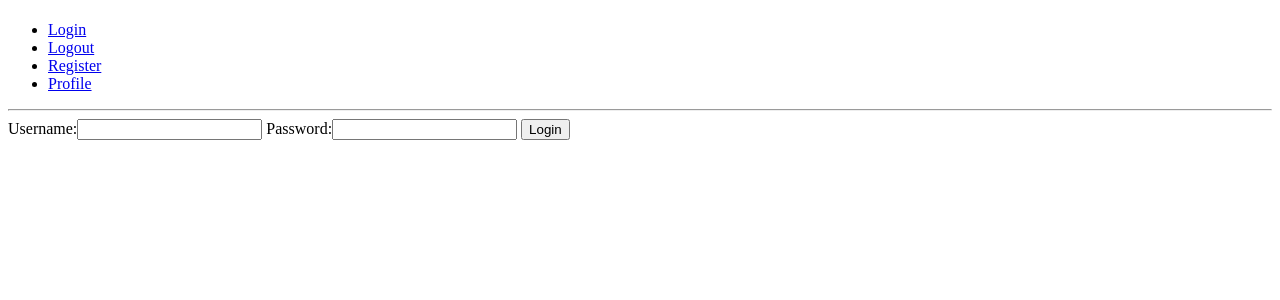
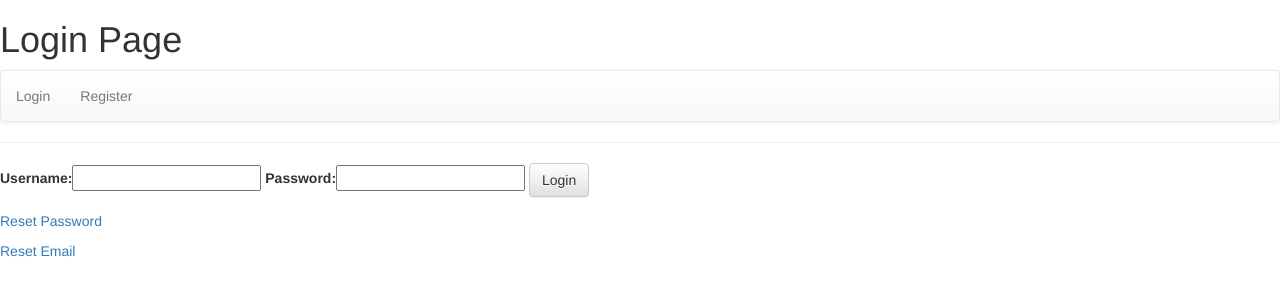
Before and after one commit to AlanOSheadev/Django-authenttication, a Django app: page /accounts/login/ in a window 1280 px wide. Shown: the top 300 px of the page. Run offline with Django 3.2, Linux system fonts and the light colour scheme; some libraries are stand-ins or nearby versions.

Commit message:
added forms and style to forms

```diff
--- a/accounts/forms.py
+++ b/accounts/forms.py
@@ -1,4 +1,7 @@
 from django import forms
+from django.contrib.auth.models import User
+from django.contrib.auth.forms import UserCreationForm
+from django.core.exceptions import ValidationError
 
 
 class UserLoginForm(forms.Form):
@@ -6,3 +9,37 @@ class UserLoginForm(forms.Form):
 
     username = forms.CharField()
     password = forms.CharField(widget=forms.PasswordInput)
+
+
+class UserRegistrationForm(UserCreationForm):
+    """Form used to register a new user"""
+
+    password1 = forms.CharField(
+        label="Password",
+        widget=forms.PasswordInput)
+    password2 = forms.CharField(
+        label="Password Confirmation",
+        widget=forms.PasswordInput)
+
+    class Meta:
+        model = User
+        fields = ['email', 'username', 'password1', 'password2']
+
+    def clean_email(self):
+        email = self.cleaned_data.get('email')
+        username = self.cleaned_data.get('username')
+        if User.objects.filter(email=email).exclude(username=username):
+            raise forms.ValidationError(u'Email address must be unique')
+        return email
+
+    def clean_password2(self):
+        password1 = self.cleaned_data.get('password1')
+        password2 = self.cleaned_data.get('password2')
+
+        if not password1 or not password2:
+            raise ValidationError("Please confirm your password")
+
+        if password1 != password2:
+            raise ValidationError("Passwords must match")
+
+        return password2
--- a/accounts/templates/index.html
+++ b/accounts/templates/index.html
@@ -1,5 +1 @@
-{% extends 'base.html' %}
-
-{block page_title}Home Page{ endblock}
-
-{block page_heading}Home{ endblock}
+{% extends 'base.html' %} {% block page_title %}Home Page{% endblock %} {% block page_heading %}Home{% endblock %}
--- a/accounts/templates/login.html
+++ b/accounts/templates/login.html
@@ -1,13 +1,13 @@
 {% extends 'base.html' %}
 
-{block page_title}Login Page{ endblock}
+{% load bootstrap_tags %}
 
-{block page_heading}User Login{ endblock}
+{% block page_title %}Login Page{% endblock %} {% block page_heading %}Login Page{% endblock %} {% block content %}
+<form method="POST">
+    {% csrf_token %} {{ login_form | as_bootstrap }}
+    <button type="submit" class="btn btn-default">Login</button>
+</form>
 
-{% block content %}
-<form method="POST">
-    {% csrf_token %}
-    {{ login_form }}
-    <button type="submit">Login</button>
-    </form>
+<p><a href="{% url 'password_reset' %}">Reset Password</a></p>
+<p><a href="{% url 'password_reset' %}">Reset Email</a></p>
 {% endblock %}
--- /dev/null
+++ b/accounts/templates/profile.html
@@ -0,0 +1,5 @@
+{% extends 'base.html' %} {% block page_title %}{{ user }}'s Profile Page{% endblock %} {% block page_heading %}{{ user }}'s Profile{% endblock %}
+
+{% block content%}
+<p>{{ profile.email }}</p>
+{% endblock %}
--- /dev/null
+++ b/accounts/url_reset.py
@@ -0,0 +1,11 @@
+from django.conf.urls import url
+from django.core.urlresolvers import reverse_lazy
+from django.contrib.auth.views import password_reset, password_reset_done, password_reset_confirm, password_reset_complete
+
+urlpatterns = [
+    url('^$', password_reset, {'post_reset_redirect': reverse_lazy('password_reset_done')}, name='password_reset'),
+    url(r'^done/$', password_reset_done, name='password_reset_done'),
+    url(r'^(?P<uidb64>[0-9A-Za-z]+)-(?P<token>.+)/$', password_reset_confirm,
+        {'post_reset_redirect': reverse_lazy('password_reset_complete')}, name='password_reset_confirm'),
+    url('^complete/$', password_reset_complete, name='password_reset_complete')
+]
--- /dev/null
+++ b/accounts/urls.py
@@ -0,0 +1,11 @@
+from django.conf.urls import url, include
+from accounts.views import logout, login, registration, user_profile
+from accounts import url_reset
+
+urlpatterns = [
+    url(r'^logout/', logout, name="logout"),
+    url(r'^login/', login, name="login"),
+    url(r'^register/', registration, name="registration"),
+    url(r'^profile/', user_profile, name="profile"),
+    url(r'^password-reset/', include(url_reset))
+]
--- a/accounts/views.py
+++ b/accounts/views.py
@@ -1,34 +1,69 @@
 from django.shortcuts import render, redirect, reverse
 from django.contrib import auth, messages
-from accounts.forms import UserLoginForm
+from django.contrib.auth.decorators import login_required
+from django.contrib.auth.models import User
+from accounts.forms import UserLoginForm, UserRegistrationForm
 
 
 def index(request):
     """Return the index.html file"""
     return render(request,  'index.html')
 
-
+@login_required
 def logout(request):
     """Log the user out"""
     auth.logout(request)
-    messages.success(request, 'You have been successfully logged out')
+    messages.success(request, "You have successfully been logged out")
     return redirect(reverse('index'))
 
 
 def login(request):
     """Return a login page"""
+    if request.user.is_authenticated:
+        return redirect(reverse('index'))
     if request.method == "POST":
         login_form = UserLoginForm(request.POST)
 
         if login_form.is_valid():
             user = auth.authenticate(username=request.POST['username'],
-                                     password=request.POST['password'])
+                                    password=request.POST['password'])
+            messages.success(request, "You have successfully logged in!")
 
             if user:
                 auth.login(user=user, request=request)
-                messages.success(request, "You have successfully logged in!")
+                return redirect(reverse('index'))
             else:
                 login_form.add_error(None, "Your username or password is incorrect")
     else:
         login_form = UserLoginForm()
     return render(request, 'login.html', {'login_form': login_form})
+
+
+def registration(request):
+    """Render the registration page"""
+    if request.user.is_authenticated:
+        return redirect(reverse('index'))
+
+    if request.method == "POST":
+        registration_form = UserRegistrationForm(request.POST)
+
+        if registration_form.is_valid():
+            registration_form.save()
+
+            user = auth.authenticate(username=request.POST['username'],
+                                     password=request.POST['password1'])
+            if user:
+                auth.login(user=user, request=request)
+                messages.success(request, "You have successfully registered")
+            else:
+                messages.error(request, "Unable to register your account at this time")
+    else:
+        registration_form = UserRegistrationForm()
+    return render(request, 'registration.html', {
+        "registration_form": registration_form})
+
+
+def user_profile(request):
+    """The user's profile page"""
+    user = User.objects.get(email=request.user.email)
+    return render(request, 'profile.html', {"profile": user})
--- /dev/null
+++ b/django_aut/static/css/style.css
@@ -0,0 +1,3 @@
+form {
+    width: 50%;
+}
--- a/django_aut/urls.py
+++ b/django_aut/urls.py
@@ -1,4 +1,4 @@
-"""django_aut URL Configuration
+"""django_auth URL Configuration
 
 The `urlpatterns` list routes URLs to views. For more information please see:
     https://docs.djangoproject.com/en/1.11/topics/http/urls/
@@ -13,13 +13,13 @@ Including another URLconf
     1. Import the include() function: from django.conf.urls import url, include
     2. Add a URL to urlpatterns:  url(r'^blog/', include('blog.urls'))
 """
-from django.conf.urls import url
+from django.conf.urls import url, include
 from django.contrib import admin
-from accounts.views import index, logout, login
+from accounts.views import index
+from accounts import urls as accounts_urls
 
 urlpatterns = [
     url(r'^admin/', admin.site.urls),
     url(r'^$', index, name="index"),
-    url(r'^accounts/logout/$', logout, name="logout"),
-    url(r'^accounts/login/$', login, name="login"),
+    url(r'^accounts/', include(accounts_urls))
 ]
--- a/templates/base.html
+++ b/templates/base.html
@@ -1,19 +1,33 @@
-<!DOCTYPE html>
-<html lang="en">
+{% load staticfiles %}
+<html>
+
 <head>
-    <meta charset="UTF-8">
-    <meta name="viewport" content="width=device-width, initial-scale=1.0">
-    <meta http-equiv="X-UA-Compatible" content="ie=edge">
     <title>{% block page_title %}{% endblock %}</title>
+    <!-- Latest compiled and minified CSS -->
+    <link rel="stylesheet" href="https://maxcdn.bootstrapcdn.com/bootstrap/3.3.7/css/bootstrap.min.css" integrity="sha384-BVYiiSIFeK1dGmJRAkycuHAHRg32OmUcww7on3RYdg4Va+PmSTsz/K68vbdEjh4u" crossorigin="anonymous">
+
+    <!-- Optional theme -->
+    <link rel="stylesheet" href="https://maxcdn.bootstrapcdn.com/bootstrap/3.3.7/css/bootstrap-theme.min.css" integrity="sha384-rHyoN1iRsVXV4nD0JutlnGaslCJuC7uwjduW9SVrLvRYooPp2bWYgmgJQIXwl/Sp" crossorigin="anonymous">
+    <link rel="stylesheet" href="{% static 'css/styles.css' %}" type="text/css">
+    <!-- Latest compiled and minified JavaScript -->
+    <script src="https://maxcdn.bootstrapcdn.com/bootstrap/3.3.7/js/bootstrap.min.js" integrity="sha384-Tc5IQib027qvyjSMfHjOMaLkfuWVxZxUPnCJA7l2mCWNIpG9mGCD8wGNIcPD7Txa" crossorigin="anonymous"></script>
+
 </head>
+
 <body>
-    <h1>{% block page_heading %}{% endblock %}</h1>
-    <nav>
-        <ul>
+    <h1>
+        {% block page_heading %}{% endblock %}
+    </h1>
+
+     <nav class="navbar navbar-default">
+        <ul class="nav navbar-nav">
+            {% if user.is_authenticated %}
+            <li><a href="{% url 'profile' %}">Profile</a></li>
+            <li><a href="{% url 'logout' %}">Logout</a></li>
+            {% else %}
             <li><a href="{% url 'login' %}">Login</a></li>
-            <li><a href="{% url 'logout' %}">Logout</a></li>
-            <li><a href="#">Register</a></li>
-            <li><a href="#">Profile</a></li>
+            <li><a href="{% url 'registration' %}">Register</a></li>
+            {% endif %}
         </ul>
     </nav>
 
@@ -21,8 +35,7 @@
     <div>
         {% for message in messages %} {{ message }} {% endfor %}
     </div>
-    {% endif %}
-    {% block content %}
-    {% endblock %}
+    {% endif %} {% block content %}{% endblock %}
 </body>
+
 </html>
```
Also changed, not shown: accounts/backends.py (added, +30 -0 lines), accounts/templates/registration.html (added, +15 -0 lines), django_aut/settings.py (+15 -0 lines), templates/registration/password_reset_email.html (added, +24 -0 lines), templates/registration/password_reset_form.html (added, +22 -0 lines), db.sqlite3.
